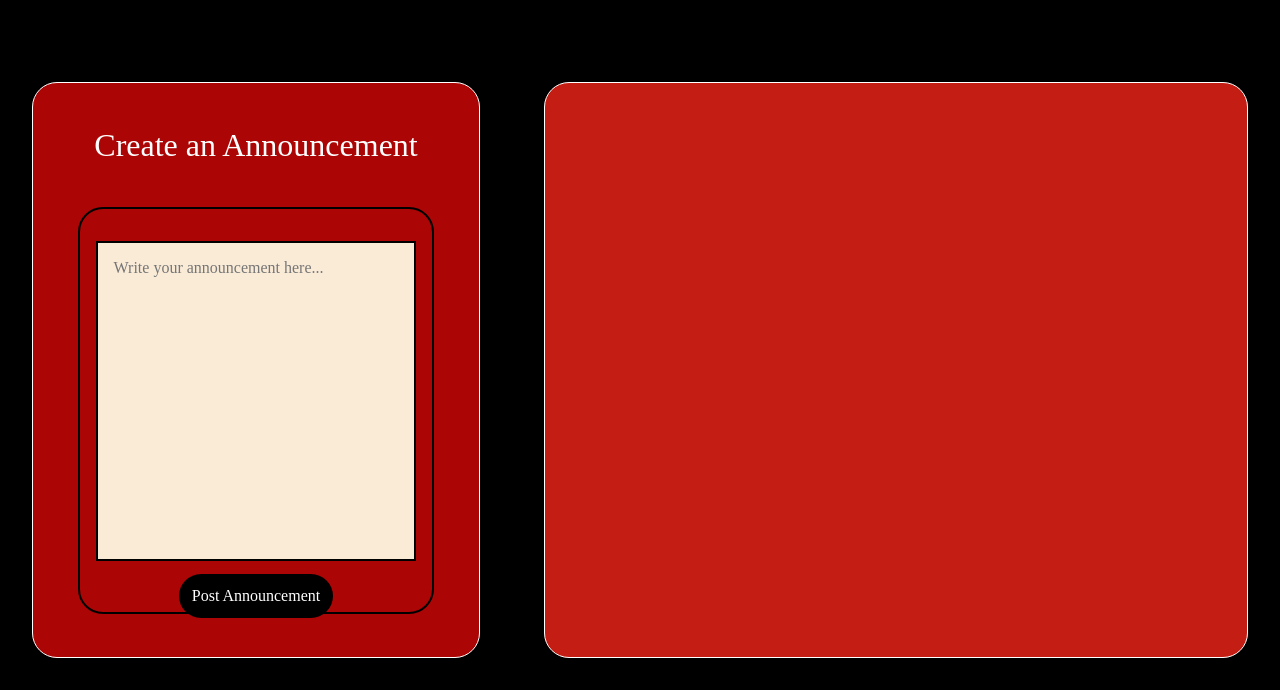
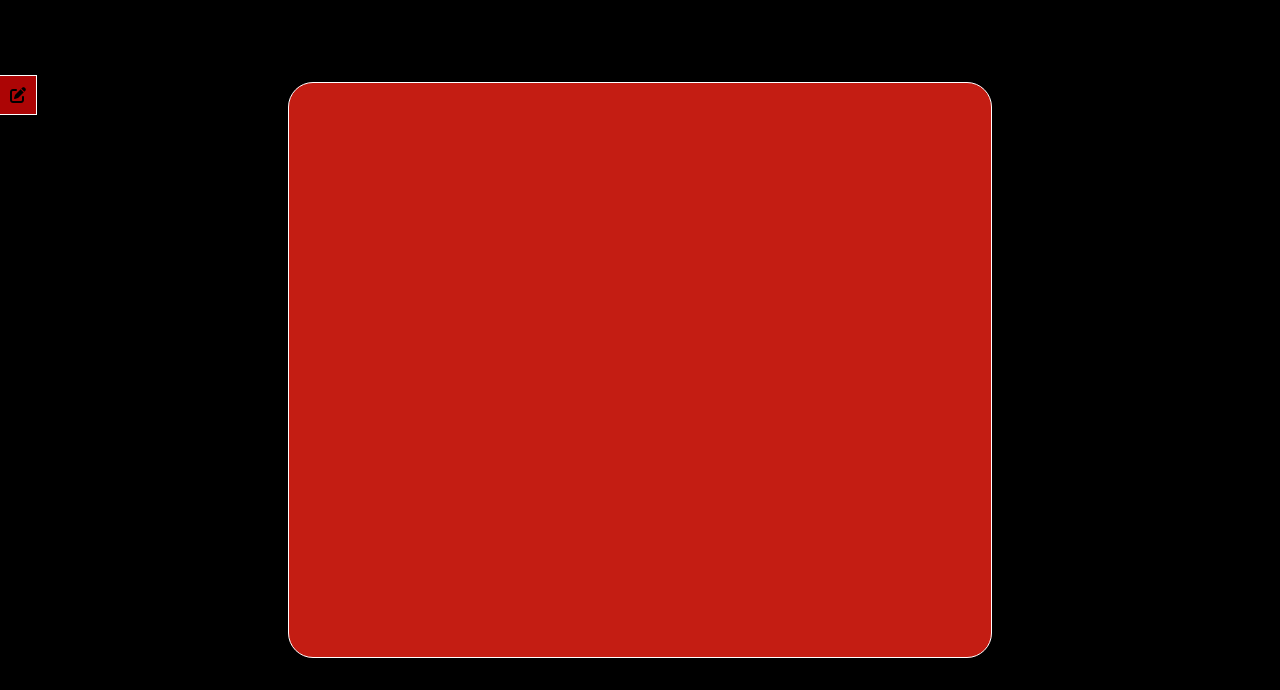
Before and after one commit to ZeusCTF/DU-LoL, a Flask app: page /announcements in a window 1280 px wide. Shown: the part 125-815 px from the top of the page. Run offline with Flask 3, Linux system fonts and the light colour scheme; a user stored in the database is signed in; tables that the repository leaves empty hold one stand-in row (values such as "Sample post").

Commit message:
Menus & Other UI improvements
Ticket Info: Frontend - Vods - Upload VOD
Ticket Info: Frontend - Announcement - Create Announcement
Ticket Info: Backend - Riftplanner - Champ Icon Select

```diff
--- a/website/static/css/announcements.css
+++ b/website/static/css/announcements.css
@@ -11,18 +11,50 @@
 
 
 /*Create announcements*/
+.create-announcement-btn {
+    width: 40px;
+    height: 40px;
+    position: fixed;
+    left: -3px;
+    top: calc(10% + 10px);
+    background-color: var(--red);
+    border: 1px solid var(--white);
+    color: var(--black);
+    display: flex;
+    transition: all .5s;
+    z-index: 500;
+    border-left-color: var(--red);
+    border-left-width: 3px;
+}
+
+@media (min-width: 768px) {
+    .create-announcement-btn {
+        top: 25vh;
+    }
+}
+
+.create-announcement-btn i {
+    margin: auto;
+}
+
+.create-announcement-toggled {
+    left: calc(90vw - 3px);
+}
+
 .container-post-announcements {
     width: 90vw;
-    min-height: 40vh;
+    height: 100vh;
     background-color: var(--red);
     border: 1px solid var(--white);
-    padding: 1rem 0;
-    border-radius: 25px;
     display: flex;
     flex-direction: column;
     justify-content: space-evenly;
     text-align: center;
-    margin: auto;
+    position: fixed;
+    top: 0;
+    left: -100vw;
+    z-index: 500;
+    transition: all .5s;
 }
 
 .container-post-announcements form {
--- a/website/static/css/riftplanner.css
+++ b/website/static/css/riftplanner.css
@@ -1,6 +1,11 @@
 /*General*/
 .selected-marker {
     border: 2px solid var(--white) !important;
+}
+
+.champ-icon-img {
+    width: 120px;
+    height: 120px;
 }
 
 .blue-marker {
--- a/website/static/js/riftplanner.js
+++ b/website/static/js/riftplanner.js
@@ -34,14 +34,7 @@ function selectMarker(btn) {
         const markerId = selectId.split("select")[0];
         console.log(selectId);
         console.log(markerId);
-        //query for currently selected markers
-        var curMarkers = document.querySelectorAll('.selected-marker');
-        if(curMarkers) {
-            curMarkers.forEach(curMarker => {
-                //remove currently selected markers
-                curMarker.classList.remove('selected-marker');
-            })
-        }
+        removeSelectedMarkers();
         //select the targeted button
         btn.classList.add('selected-marker');
         //find the equivalent marker token
@@ -51,10 +44,22 @@ function selectMarker(btn) {
     }
 }
 
+function removeSelectedMarkers() {
+     //query for currently selected markers
+     var curMarkers = document.querySelectorAll('.selected-marker');
+     if(curMarkers) {
+         curMarkers.forEach(curMarker => {
+             //remove currently selected markers
+             curMarker.classList.remove('selected-marker');
+         })
+     }
+}
+
 function toggleChampMenu(btn) {
     console.log("Entered toggle champ select");
     document.querySelector(".container-riftplanner-champsmenu").classList.toggle("show-left-menu");
     btn.classList.toggle("champselect-active");
+    removeSelectedMarkers();
 }
 
 function  toggleDrawMenu(btn) {
@@ -67,9 +72,18 @@ function setMarkerIcon(champIcon) {
     console.log("entered setmarkericon")
     var curMarkers = document.querySelectorAll('.selected-marker');
     console.log(champIcon.src);
-    const curChampion = champIcon.src.split("champions/")[1];
+    let curChampion = champIcon.src.split("champions/")[1];
+    //ensure apostraphe's are correctly backspaced for javascript syntax
+    if(curChampion.indexOf("\'") >= 0) {
+        console.log("Champ contains apostraphe");
+        const curChampionSplit = curChampion.split("\'");
+        const newChampName = curChampionSplit.join("\\\'");
+        console.log("Rejoined champ name: " + newChampName);
+        curChampion = newChampName;
+    }
     console.log(curChampion);
     newImgUrl = "url('../static/images/riftplanner/champions/" + curChampion + "')";
+
     curMarkers.forEach(curMarker => {
         curMarker.style.backgroundImage = newImgUrl;
         curMarker.innerText = "";
--- a/website/templates/announcements.html
+++ b/website/templates/announcements.html
@@ -3,6 +3,9 @@
 {% block content %}
 <div class = "container-announcements">
     {% if adminStatus == True %}
+    <button class = "create-announcement-btn" onclick = "toggleCreateAnnouncement(this)">
+        <i class="fa-solid fa-pen-to-square"></i>
+    </button>
     <section class = "container-post-announcements">
         <h2>Create an Announcement</h2>
         <form method="POST">
@@ -36,6 +39,14 @@
     </section>
 </div>
 
+<script type="text/javascript">
+    function toggleCreateAnnouncement(btn) {
+        document.querySelector(".container-post-announcements").classList.toggle("show-left-menu");
+        btn.classList.toggle("create-announcement-toggled");
+    }
+</script>
+
+
 <script>
     selectLinks("announcements");
 </script>
--- a/website/templates/vods.html
+++ b/website/templates/vods.html
@@ -2,6 +2,7 @@
 {% block title %} VODs {% endblock %}
 {% block content %}
 
+<!--
 {% if user.is_authenticated %}
 {% if adminStatus == 1 %}
 <section class = "container-vods-upload">
@@ -14,6 +15,7 @@
 </section>
 {% endif %}
 {% endif %}
+-->
 
 <section class = "container-vods-display">
     {% for video in videos %}
```
Also changed, not shown: website/static/images/riftplanner/champions/MilioSquare.jpg (added), website/static/images/riftplanner/champions/ZeriSquare.png (added).
